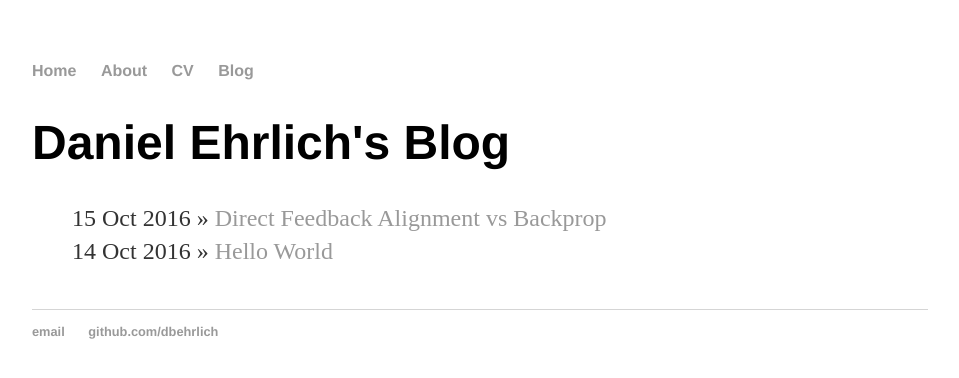
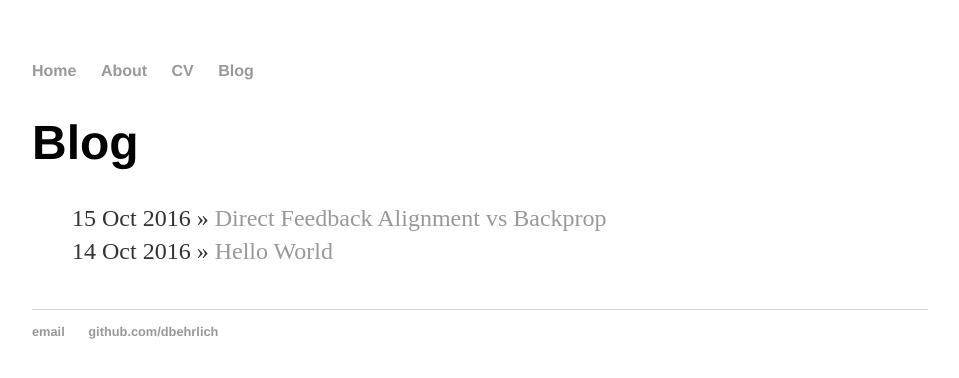
Before and after one commit to dbehrlich/dbehrlich.github.io, a Jekyll site: the page built from blog/index.html, in a window 1280 px wide. Shown: the top 378 px of the page, without its empty margins (160-1119 px from the left). Built offline with Jekyll 4.4.1, drawn with Linux system fonts in a browser that asks for light colours.

Commit message:
blog name

```diff
--- a/blog/atom.xml
+++ b/blog/atom.xml
@@ -4,7 +4,7 @@ layout: feed
 <?xml version="1.0" encoding="utf-8"?>
 <feed xmlns="http://www.w3.org/2005/Atom">
 
- <title>Daniel Ehrlich's Blog</title>
+ <title>Blog</title>
  <link href="http://dbehrlich.github.io/blog/atom.xml" rel="self"/>
  <link href="http://dbehrlich.github.io/blog"/>
  <updated>{{ site.time | date_to_xmlschema }}</updated>
--- a/blog/index.html
+++ b/blog/index.html
@@ -1,6 +1,6 @@
 ---
 layout: default
-title: Daniel Ehrlich's Blog
+title: Blog
 ---
 <h1>{{ page.title }}</h1>
 <ul class="posts">
```
Also changed, not shown: 1 other file.
